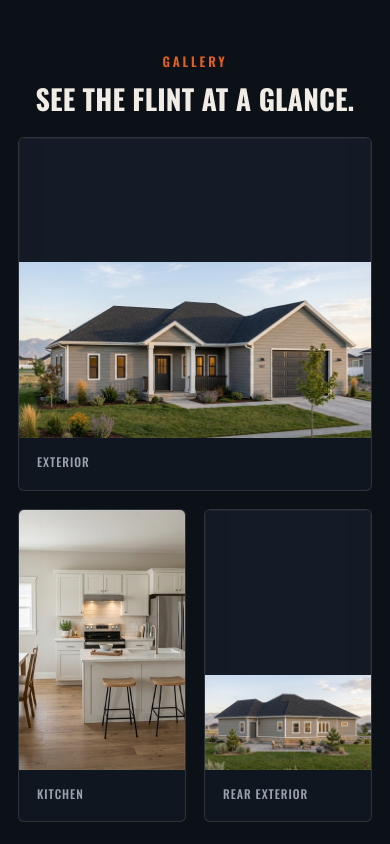
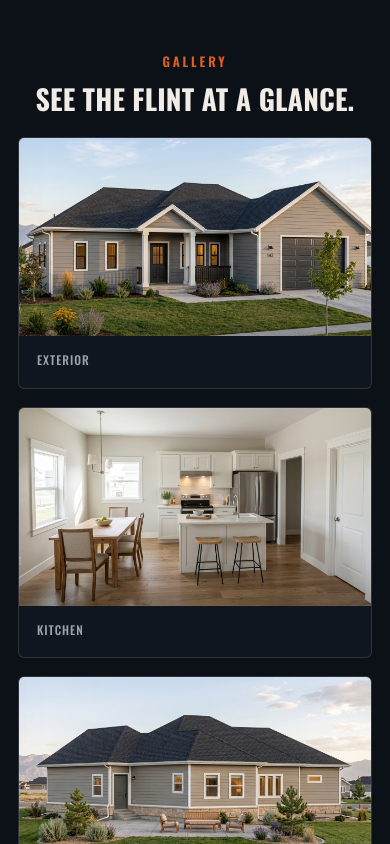
Before and after one commit to bchardy47-art/hre-utah, a Next.js app: page /hardy-homes/cottages/flint in a window 390 px wide. Shown: the part 980-1824 px from the top of the page. Built offline with nearby package versions, Linux system fonts and the light colour scheme; no server answers.

Commit message:
Fix Hardy Homes mobile galleries

```diff
--- a/src/app/globals.css
+++ b/src/app/globals.css
@@ -1097,6 +1097,35 @@
   .hardy-compact-spec-grid--three{ grid-template-columns:repeat(3,minmax(0,1fr)); }
   .hardy-compact-spec-grid--four{ grid-template-columns:repeat(2,minmax(0,1fr)); }
 }
+@media(max-width:680px){
+  .hardy-detail-gallery--brindle-twoup,
+  .hardy-detail-gallery--rock,
+  .hardy-detail-gallery--flint{ grid-template-columns:1fr; }
+  .hardy-detail-gallery--brindle-twoup > :first-child,
+  .hardy-detail-gallery--flint > :first-child{ grid-column:auto; }
+  .hardy-detail-gallery .hardy-gallery-media-exterior,
+  .hardy-detail-gallery .hardy-gallery-media-tall{
+    min-height:0;
+    height:auto;
+    aspect-ratio:16 / 9;
+    padding:0;
+  }
+  .hardy-detail-gallery .hardy-gallery-media-exterior img,
+  .hardy-detail-gallery .hardy-gallery-media-tall img{
+    object-fit:cover !important;
+    object-position:center center !important;
+  }
+  .hardy-detail-gallery .hardy-gallery-media-dollhouse{
+    min-height:0;
+    height:auto;
+    aspect-ratio:1 / 1;
+    padding:14px;
+  }
+  .hardy-detail-gallery .hardy-gallery-media-dollhouse img{
+    object-fit:contain !important;
+    object-position:center center !important;
+  }
+}
 @media(max-width:560px){
   .hardy-hero{ min-height:auto; }
   .hardy-catalog-grid,
```
